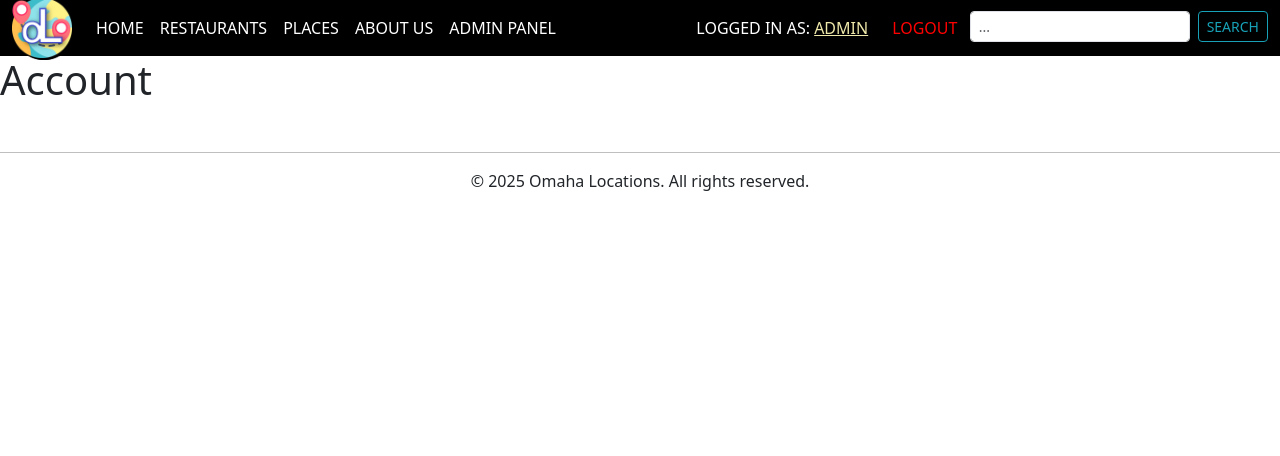
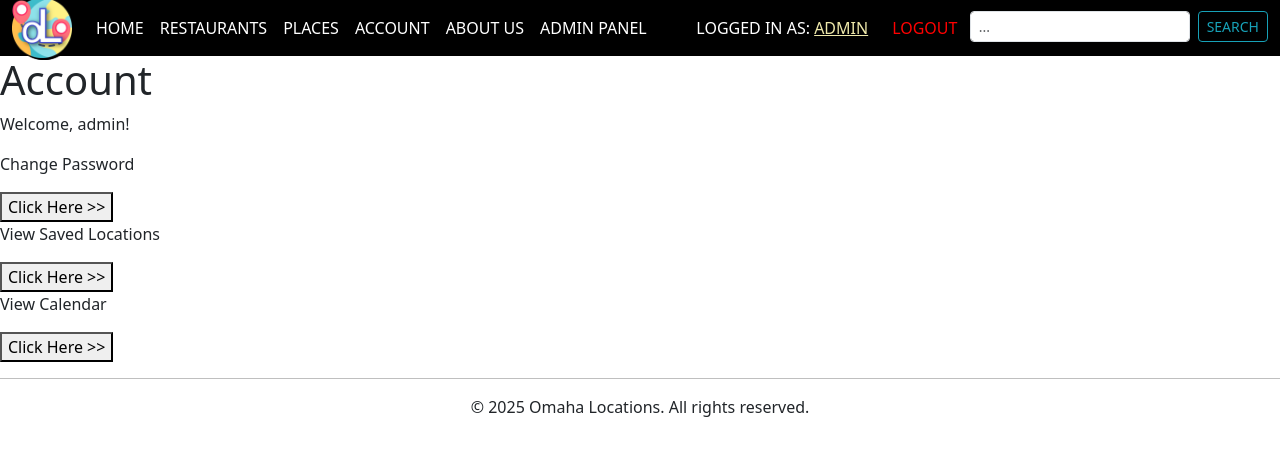
Before and after one commit to Kpatdu/webworkspace, a Django app: page /account/ in a window 1280 px wide. Shown: the top 456 px of the page. Run offline with Django 5.2, Linux system fonts and the light colour scheme; a user stored in the database is signed in; some libraries are stand-ins or nearby versions.

Commit message:
Added account page, change_password page and saved_location page. Added new Model: SavedLocation. Updated navbar and restaurant/place page

```diff
--- a/omaha_places_app/templates/omaha_places_app/account.html
+++ b/omaha_places_app/templates/omaha_places_app/account.html
@@ -5,6 +5,32 @@
 <!-- Template to display the account page -->
 <!DOCTYPE html>
 <html lang="en">
+
+<style>
+
+  .modal {
+    display: none;
+    position: fixed;
+    z-index: 1;
+    padding-top: 100px;
+    left: 0;
+    top: 0;
+    width: 100%;
+    height: 100%;
+    overflow: auto;
+    background-color: rgb(0,0,0);
+    background-color: rgba(0,0,0,0.4);
+  }
+
+  .modal-content {
+    background-color: #fefefe;
+    margin: 5% auto;
+    padding: 20px;
+    border: 1px solid #888;
+    width: 80%;
+  }
+
+</style>
 
 <!--Tab Title-->
 <head>
@@ -14,5 +40,43 @@
 
 <!--Header-->
 <h1> Account </h1>
+<p>Welcome, {{ user.username }}!</p>
+
+
+<p>Change Password</p>
+<button id="passwordButton">Click Here >></button>
+<p>View Saved Locations</p>
+<a href="{% url 'view_saved_locations' %}"><button>Click Here >></button></a>
+<p>View Calendar</p>
+<a href="{% url 'calendar' %}"><button>Click Here >></button></a>
+
+<!-- Modal for Password-->
+ <div id="passwordModal" class="modal">
+    <div class="modal-content">
+        <span class="close">&times;</span>
+        <h2>Change Password</h2>
+        <div id="model-body">
+      </div>
+    </div>
+</div>
+
+<script>
+  var modal = document.getElementById("passwordModal");
+  var btn = document.getElementById("passwordButton");
+  // When the user clicks the button, open the modal
+  btn.onclick = function() {
+    fetch("{% url 'change_password' %}").then(response => response.text()).then(html => {
+      document.getElementById("model-body").innerHTML = html;
+      modal.style.display = "block";
+    })
+    modal.style.display = "block";
+  }
+  // When the user clicks anywhere outside of the modal, close it
+  window.onclick = function(event) {
+    if (event.target == modal) {
+      modal.style.display = "none";
+    }
+  }
+</script>
 
 {% endblock%}
--- a/omaha_places_app/templates/omaha_places_app/navbar.html
+++ b/omaha_places_app/templates/omaha_places_app/navbar.html
@@ -32,11 +32,16 @@
                     <a class="nav-link" href="{% url 'home_places' %}" style="padding-top: 5px; padding-bottom: 5px; color: white;">PLACES</a>
                 </li>
 
+                <!--Account-->
+                {% if request.user.is_authenticated %}
+                <li class="nav-item">
+                    <a class="nav-link" href="{% url 'account' %}" style="padding-top: 5px; padding-bottom: 5px; color: white;">ACCOUNT</a>
+                </li>
+                {% endif %}
                 <!--About Us-->
                 <li class="nav-item">
                     <a class="nav-link" href="{% url 'about' %}" style="padding-top: 5px; padding-bottom: 5px; color: white;">ABOUT US</a>
                 </li>
-
                 <!--Admin Panel-->
                 {% if request.user.is_authenticated and request.user.is_staff %}
                     <li class="nav-item">
--- a/omaha_places_app/urls.py
+++ b/omaha_places_app/urls.py
@@ -21,7 +21,12 @@ urlpatterns = [
     path('register/', views_account.register_view, name = 'register'), # Register
     path('login/', views_account.login_view, name = 'login'), # Login
     path('logout/', views_account.logout_view, name = 'logout'), # Logout
+
     path('account/', views_account.AccountView.as_view(), name = 'account'), # Account
+    path('account/password_reset/', views_account.reset_password_view, name = 'change_password'), # Password Reset
+    path('account/saving_location/', views_account.save_location, name = 'save_location'), # Saved Locations
+    path('account/saved_locations/', views_account.save_location_view, name = 'view_saved_locations'), # Saved Locations
+    path('account/delete_location/<str:location_id>/', views_account.delete_saved_location, name = 'delete_location'), # Delete Saved Location
 
     path('account/calendar/', views_event.CalendarView.as_view(), name = 'calendar'), # Calendar
     path('account/calendar/new/', views_event.EventCreateView.as_view(), name = 'event_new'), # Add Event
--- a/omaha_places_app/views_account.py
+++ b/omaha_places_app/views_account.py
@@ -1,10 +1,13 @@
-from django.shortcuts import render, redirect
-from django.contrib.auth.forms import UserCreationForm, AuthenticationForm
+from django.shortcuts import render, redirect, get_object_or_404
+from django.contrib.auth.forms import UserCreationForm, AuthenticationForm, PasswordChangeForm
 from django.views.generic import TemplateView
-from django.contrib.auth import logout, login
-
+from django.contrib.auth import logout, login, update_session_auth_hash
+from django.contrib.auth.decorators import login_required
 from .mixins import RedirectIfNotAuthenticatedMixin
-
+from django.http import JsonResponse
+from django.template.loader import render_to_string
+from .models import SavedLocation
+from django.contrib import messages
 
 def register_view(request):
     '''
@@ -30,7 +33,6 @@ def register_view(request):
         "next": request.GET.get('next', '')  # Ensure the next parameter is passed here
     })
 
-
 def login_view(request):
     '''
     View to handle user login.
@@ -54,7 +56,6 @@ def login_view(request):
         "next": request.GET.get('next', '')
         })
 
-
 def logout_view(request):
     '''
     View to handle user logout.
@@ -65,6 +66,28 @@ def logout_view(request):
 
     return redirect(next_url)
 
+@login_required
+def reset_password_view(request):
+    '''
+    View to handle password reset.
+    '''
+
+    if request.method == "POST":
+        form = PasswordChangeForm(request.user, request.POST)
+        if form.is_valid():
+            form.save()
+            update_session_auth_hash(request, form.user)
+            return redirect("account")  # Redirect to account page after password reset
+        else:
+            return render(request, "omaha_places_app/change_password.html", {
+                "form": form
+            })
+    else:
+        form = PasswordChangeForm(request.user)
+
+    return render(request, "omaha_places_app/change_password.html", {
+        "form": form
+    })
 
 class AccountView(RedirectIfNotAuthenticatedMixin, TemplateView):
     '''
@@ -78,3 +101,29 @@ class AccountView(RedirectIfNotAuthenticatedMixin, TemplateView):
         context['user'] = self.request.user
 
         return context
+
+@login_required
+def save_location(request):
+    if request.method == "POST":
+        name = request.POST.get('name')
+        description = request.POST.get('description')
+
+        # Save the data to the SavedRestaurant model
+        SavedLocation.objects.create(name=name, description=description)
+        messages.success(request, f"Location '{name}' has been saved successfully!")
+
+    return redirect(request.META.get('HTTP_REFERER', '/'))  # Redirect back to the same page
+
+@login_required
+def delete_saved_location(request, location_id):
+    if request.method == "POST":
+        saved_location = get_object_or_404(SavedLocation, id=location_id)
+        saved_location.delete()
+        messages.success(request, f"Location '{saved_location.name}' has been deleted successfully!")
+        return redirect(request.META.get('HTTP_REFERER', '/'))
+
+@login_required
+def save_location_view(request):
+    saved_locations = SavedLocation.objects.all()
+    return render(request, "omaha_places_app/saved_locations.html",
+                  {'saved_locations': saved_locations})
--- a/omaha_places_app/views_venues.py
+++ b/omaha_places_app/views_venues.py
@@ -1,7 +1,9 @@
 from django.shortcuts import redirect
 from django.views.generic import TemplateView, ListView
+from django.contrib.auth.decorators import login_required
+from django.contrib import messages
 
-from .models import Restaurant, Place
+from .models import Restaurant, Place, SavedLocation
 from .mixins import RestaurantImageAPIKeyMixin, PlaceImageAPIKeyMixin
 from .forms import CommentForm
 
```
Also changed, not shown: omaha_places_app/models.py (+10 -0 lines), omaha_places_app/templates/omaha_places_app/change_password.html (added, +22 -0 lines), omaha_places_app/templates/omaha_places_app/place.html (+13 -0 lines), omaha_places_app/templates/omaha_places_app/restaurant.html (+14 -0 lines), omaha_places_app/templates/omaha_places_app/saved_locations.html (added, +30 -0 lines), db.sqlite3, djangoproject/settings.py (line endings or trailing spaces), omaha_places_app/migrations/0008_savedlocation.py (added), omaha_places_app/migrations/0009_alter_savedlocation_id.py (added), omaha_places_app/migrations/0010_savedlocation_location_id_alter_savedlocation_id.py (added), 1 other file.
